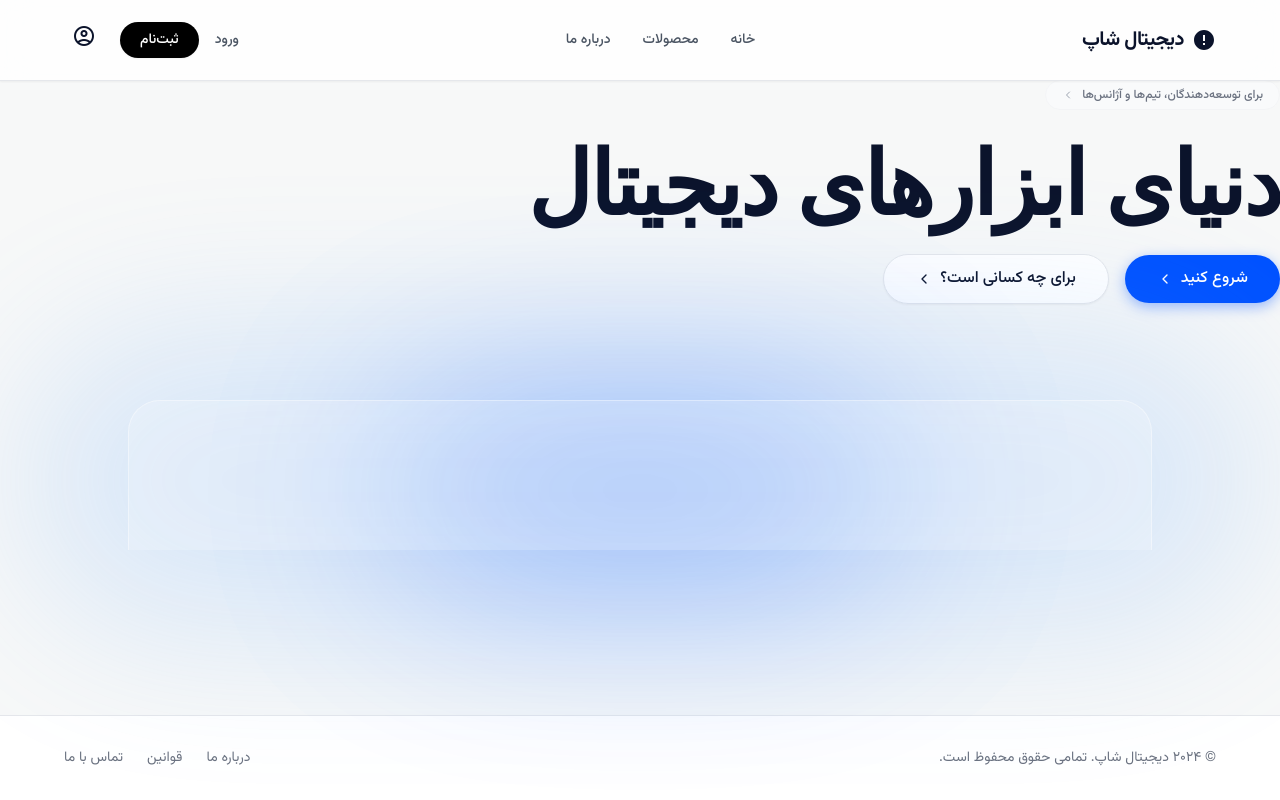
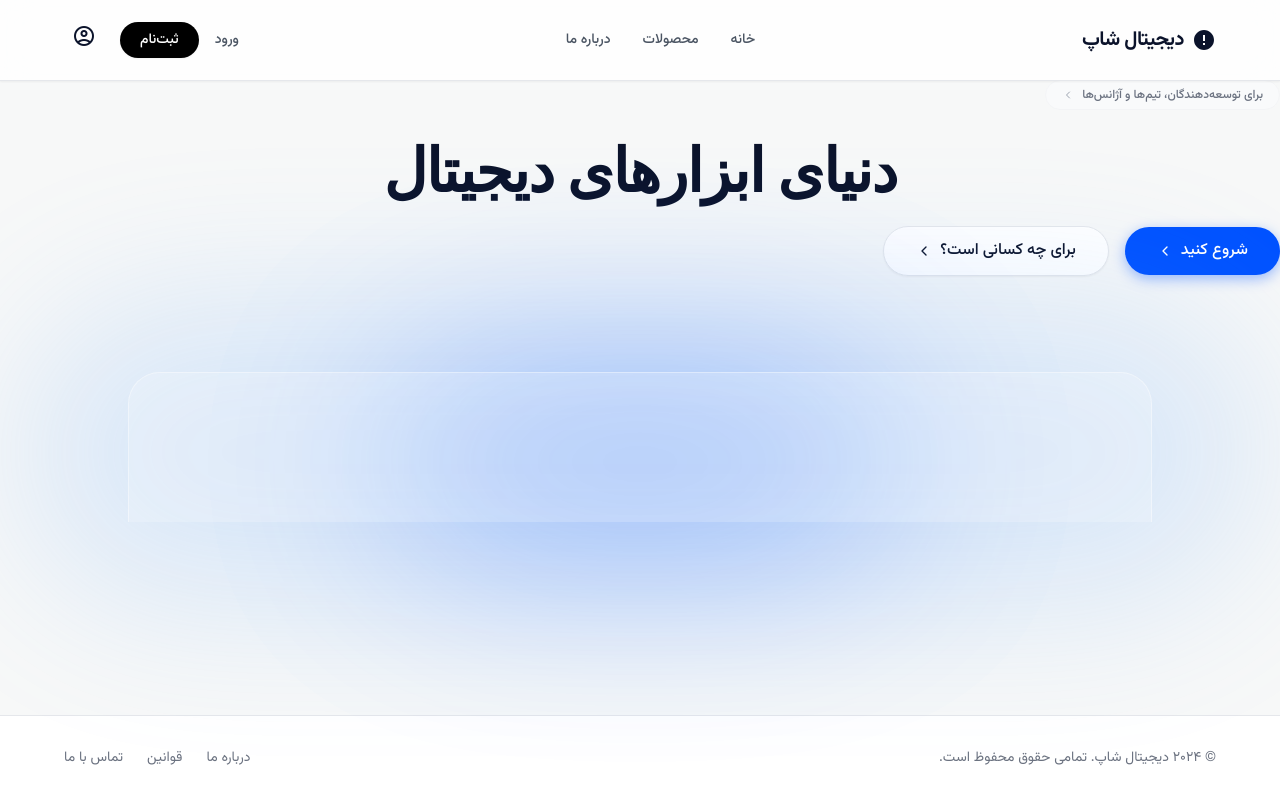
Before and after one commit to mohammadrezaxp/digital-shop, a Django app: template templates/shop/home.html in a window 1280 px wide. Run offline with Django 5.2, Linux system fonts and the light colour scheme; the template is opened without the code that fills it, so the values that code supplies are empty; parts of the project's set-up code (start-up, migrations or seed data) failed here and were passed over; some libraries are stand-ins or nearby versions.

Commit message:
fix: reduce home heading size, center it, prevent overflow

```diff
--- a/templates/shop/home.html
+++ b/templates/shop/home.html
@@ -39,8 +39,9 @@
 </svg>
 </div>
 <!-- Main Heading -->
-<h1 class="text-5xl sm:text-6xl md:text-7xl lg:text-[5.5rem] font-black leading-[1.1] tracking-tight mb-6 max-w-4xl text-shadow-sm" style="font-family: serif;">
-        دنیای ابزارهای دیجیتال<br></h1>
+<h1 class="text-4xl sm:text-5xl md:text-6xl font-black leading-tight tracking-tight mb-6 max-w-4xl mx-auto text-center break-words" style="font-family: serif;">
+        دنیای ابزارهای دیجیتال
+</h1>
 <!-- Subheading -->
 
 <!-- Call to Action Buttons -->
```
